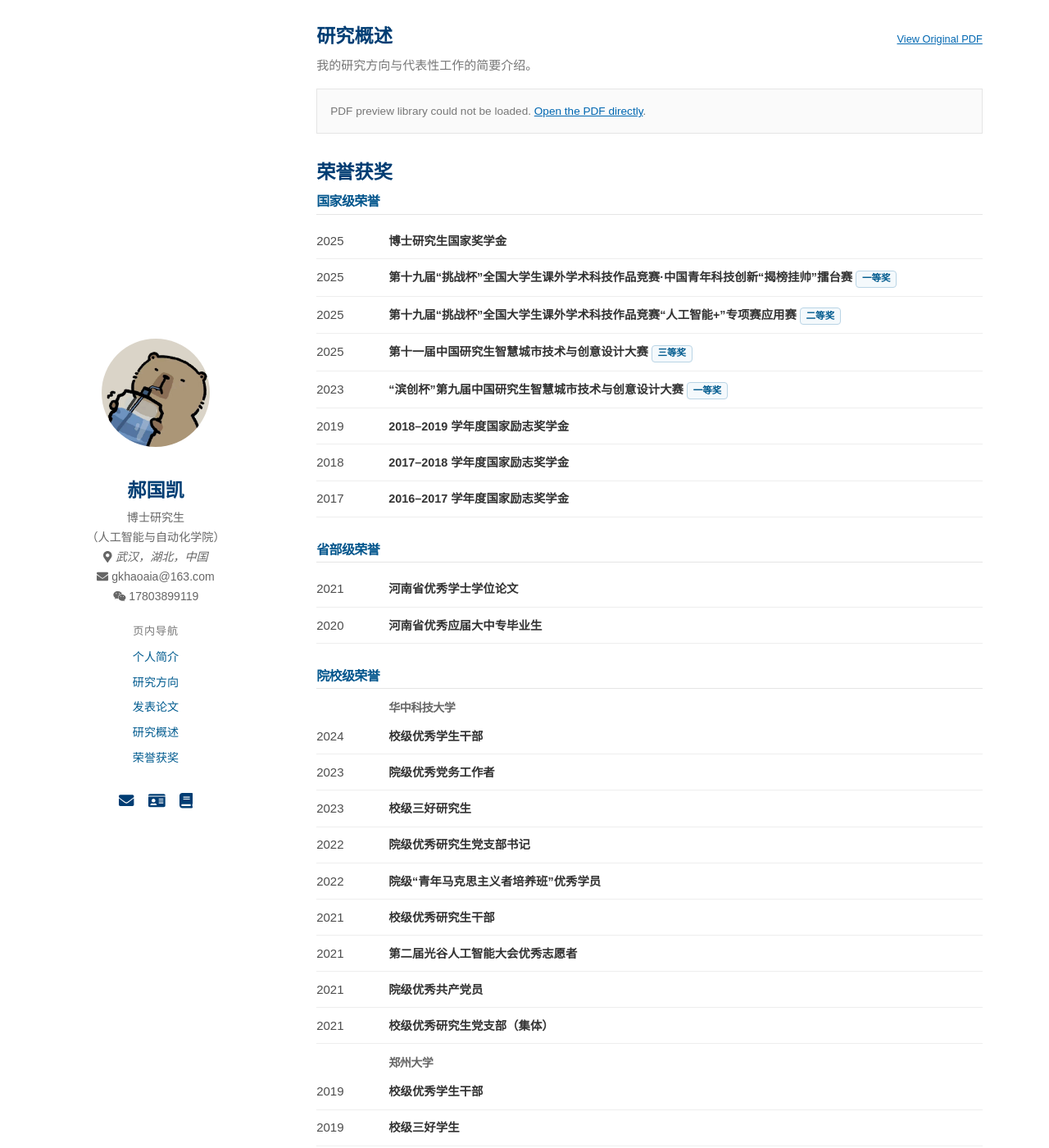
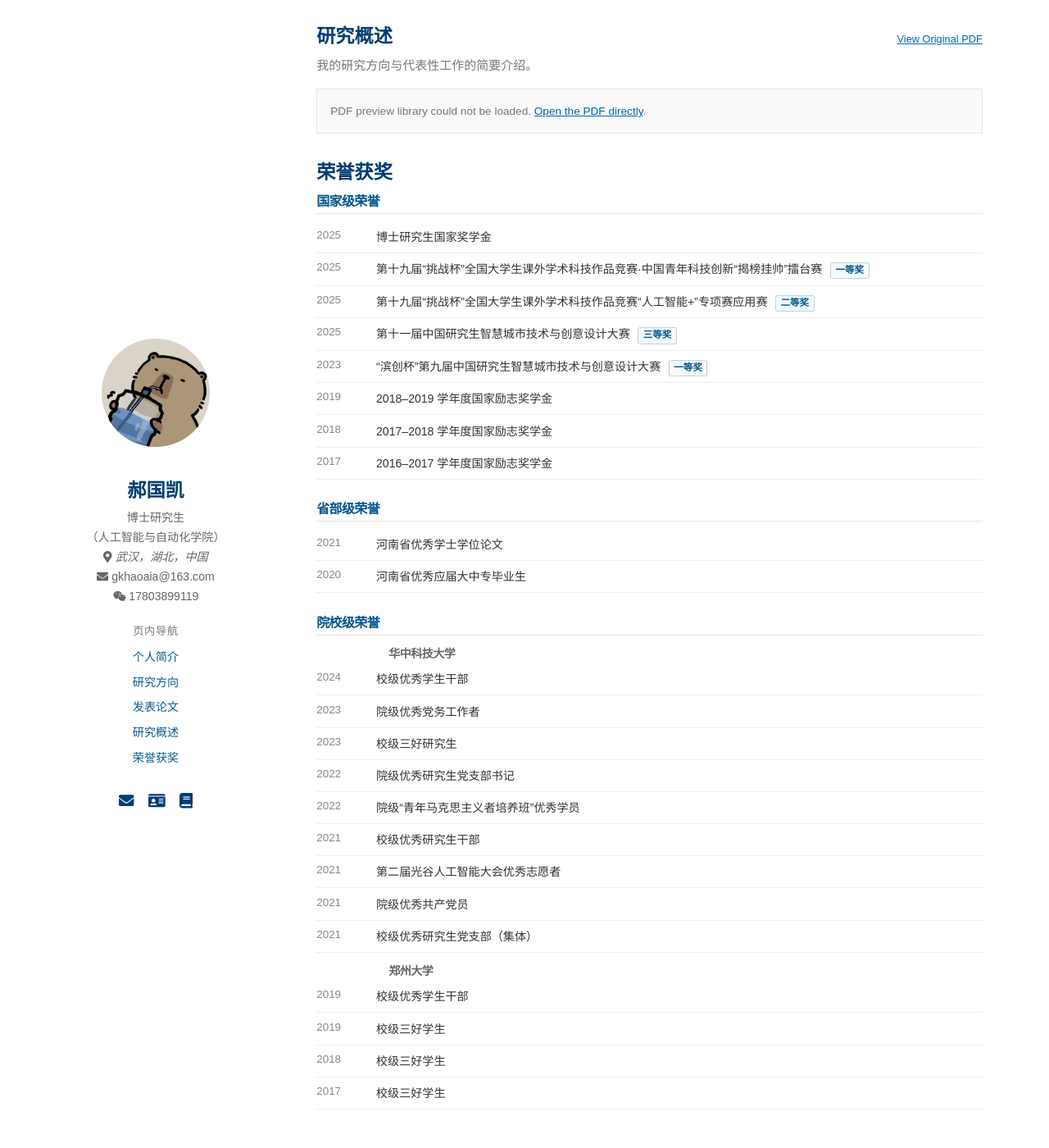
Before and after one commit to guokai-hao/guokai-hao.github.io, a Jekyll site: the page built from index.html, in a window 1280 px wide and 1400 px high, scrolled down 1698 px. Shown: the whole window at 82% size. Built offline with Jekyll 4.4.1, drawn with Linux system fonts in a browser that asks for light colours; nearby versions of some CDN libraries.

Commit message:
Update _academic.scss

```diff
--- a/_sass/_academic.scss
+++ b/_sass/_academic.scss
@@ -288,7 +288,6 @@ html {
 }
 
 
-
 /* ============================================================
    Honors and Awards
    ============================================================ */
@@ -298,12 +297,12 @@ html {
 }
 
 .honors-category {
-  margin-bottom: 1.8rem;
+  margin-bottom: 1.6rem;
 }
 
 .honors-category-title {
-  margin: 0 0 .65rem;
-  padding-bottom: .35rem;
+  margin: 0 0 .55rem;
+  padding-bottom: .3rem;
   border-bottom: 1px solid #e5e5e5;
   color: #00558c;
   font-family: -apple-system, BlinkMacSystemFont,
@@ -313,7 +312,7 @@ html {
 }
 
 .honors-group-title {
-  margin: .85rem 0 .3rem 5.5rem;
+  margin: .8rem 0 .25rem 5.5rem;
   color: #666;
   font-family: -apple-system, BlinkMacSystemFont,
                "Segoe UI", Arial, "Microsoft YaHei", sans-serif;
@@ -327,42 +326,36 @@ html {
 
 .honor-item {
   display: grid;
-  grid-template-columns: 72px minmax(0, 1fr);
-  gap: 1rem;
-  padding: .62rem 0;
+  grid-template-columns: 60px minmax(0, 1fr);
+  gap: .8rem;
+  padding: .45rem 0;
   border-bottom: 1px solid #eeeeee;
 }
 
-.honor-date {
-  padding-top: .08rem;
+.honor-year {
   color: #888;
-  font-size: .82rem;
+  font-size: .84rem;
+  line-height: 1.55;
   white-space: nowrap;
 }
 
 .honor-content {
   min-width: 0;
-}
-
-.honor-title-line {
-  display: flex;
-  align-items: baseline;
-  flex-wrap: wrap;
-  gap: .38rem;
+  line-height: 1.55;
 }
 
 .honor-title {
   color: #333;
-  font-size: .9rem;
-  font-weight: 600;
-  line-height: 1.55;
+  font-size: .88rem;
+  font-weight: 500;
 }
 
 .honor-award {
   display: inline-block;
-  padding: .05rem .42rem;
+  margin-left: .35rem;
+  padding: .02rem .35rem;
   border: 1px solid #b9d4e5;
-  border-radius: 4px;
+  border-radius: 3px;
   background: #f4f9fc;
   color: #005b8f;
   font-size: .72rem;
@@ -370,26 +363,12 @@ html {
   white-space: nowrap;
 }
 
-.honor-organization {
-  margin-top: .12rem;
-  color: #777;
-  font-size: .8rem;
-  line-height: 1.45;
-}
-
 
 /* Mobile */
 @media (max-width: $sm-width) {
-
   .honor-item {
-    grid-template-columns: 1fr;
-    gap: .15rem;
-    padding: .65rem 0;
-  }
-
-  .honor-date {
-    color: #777;
-    font-weight: 600;
+    grid-template-columns: 52px minmax(0, 1fr);
+    gap: .5rem;
   }
 
   .honors-group-title {
@@ -397,6 +376,6 @@ html {
   }
 
   .honor-title {
-    font-size: .88rem;
+    font-size: .86rem;
   }
 }
```
